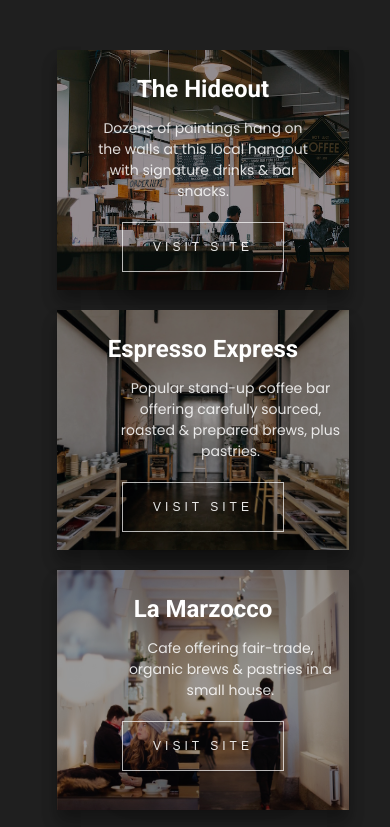
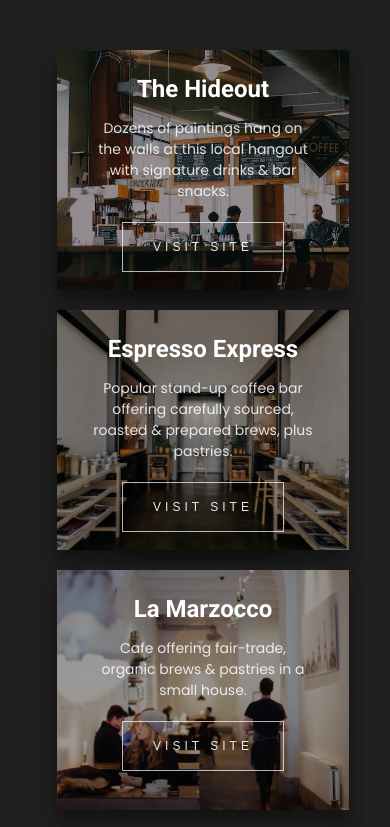
Before and after one commit to Chase-Klingel/photo_gallery, a plain HTML site: page index.html in a window 390 px wide. Shown: the top 827 px of the page. Drawn offline with nearby package versions, Linux system fonts and the light colour scheme.

Commit message:
realigned paragraphs for mobile

```diff
--- a/css/main.css
+++ b/css/main.css
@@ -142,7 +142,7 @@ button:hover > .overlay {
   }
 }
 
-@media (max-width: 902px) {
+@media (max-width: 908px) {
   .coffee-img {
     height: 420px;
   }
@@ -176,7 +176,8 @@ button:hover > .overlay {
     text-align: center;
   }
 
-  p {
+  p,
+  .adjust-margin {
     margin: 0 auto;
     font-size: 14px;
     text-align: center;
```
